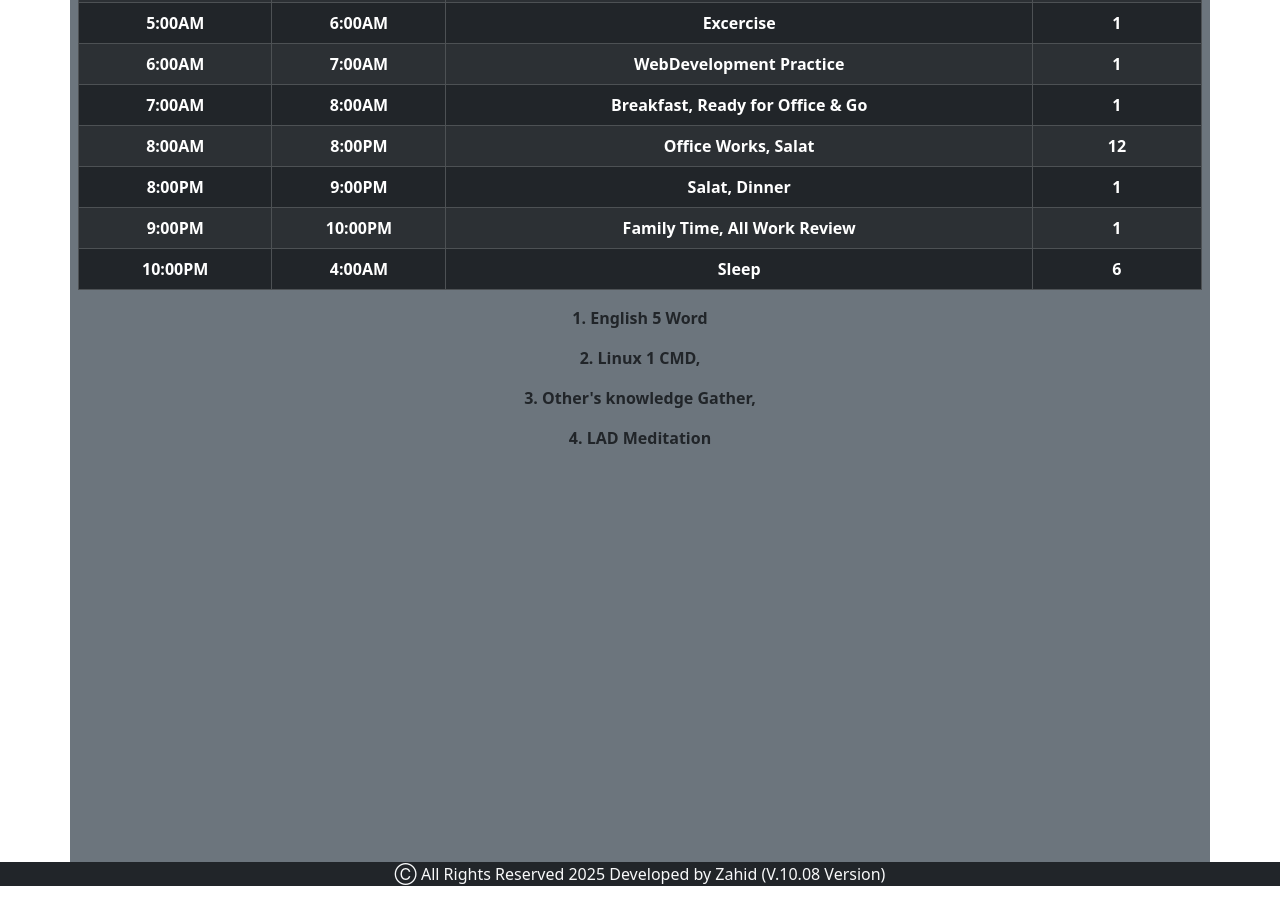
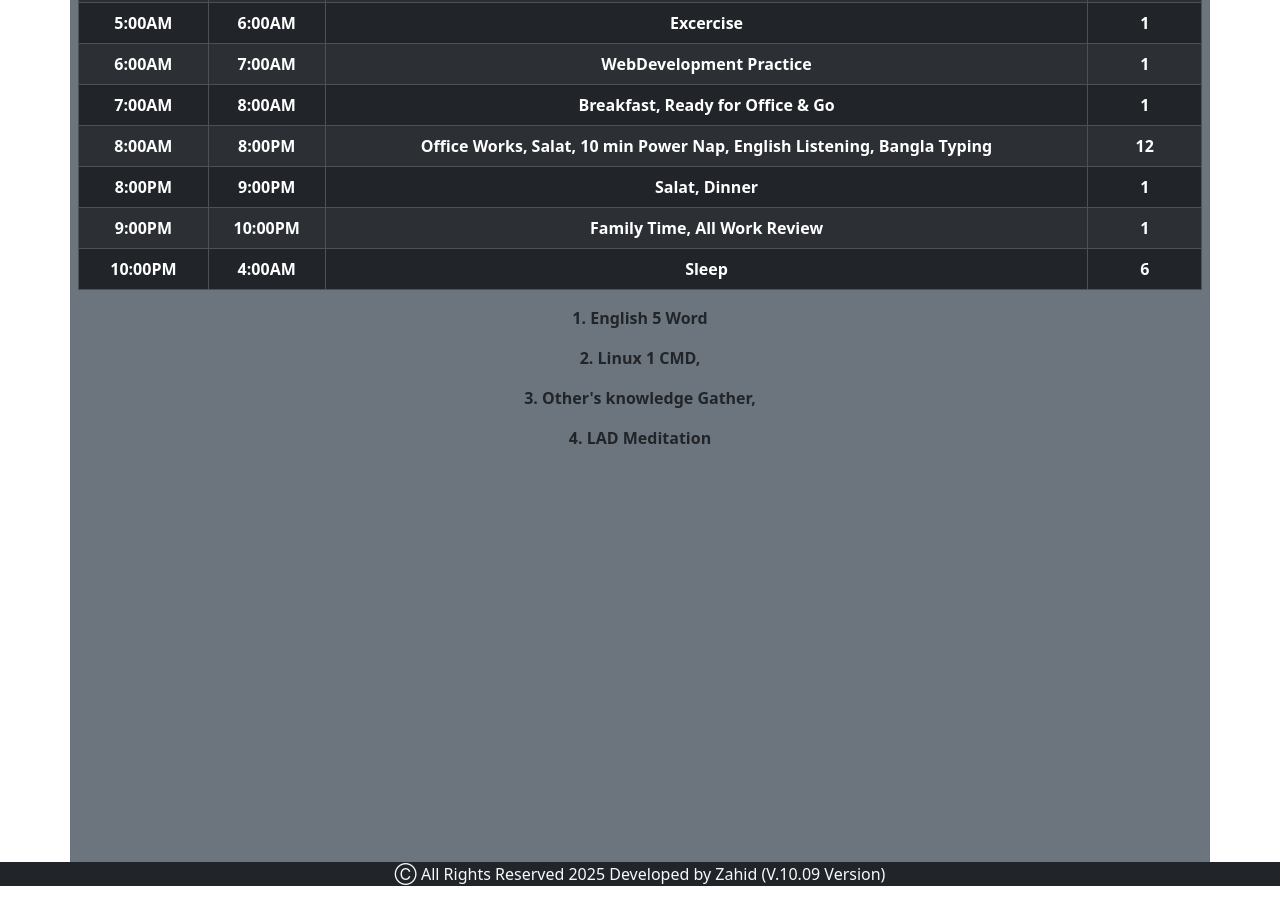
Before and after one commit to MDZAHIDHASAN2024/my-principles, a React (Vite) app: page /works in a window 1280 px wide. Shown: the part 220-1122 px from the top of the page. Built offline with nearby package versions, Linux system fonts and the light colour scheme.

Commit message:
version 10.09

```diff
--- a/src/layout/footer/index.tsx
+++ b/src/layout/footer/index.tsx
@@ -3,7 +3,7 @@ const Footer = () => {
     <div className="container-fluid bg-dark text-light text-center ">
       <p>
         {' '}
-        &#9400; All Rights Reserved 2025 Developed by Zahid (V.10.08
+        &#9400; All Rights Reserved 2025 Developed by Zahid (V.10.09
         Version){' '}
       </p>
     </div>
--- a/src/pages/generalRules/generalRules.tsx
+++ b/src/pages/generalRules/generalRules.tsx
@@ -126,6 +126,10 @@ const generalRules = [
     id: 31,
     rule: 'প্রতিমাসে ২ বার সালতাতুল চাশদ আদায় করো !',
   },
+  {
+    id: 32,
+    rule: 'প্রতিমাসে ১ বার হলেও আত্মীয় স্বজন এর খবর নেওয়া !',
+  },
 ];
 
 const GeneralRules = () => {
--- a/src/pages/home/index.tsx
+++ b/src/pages/home/index.tsx
@@ -194,10 +194,10 @@ const Home = () => {
             </button>
             {toggle && (
               <div className=" bg-dark text-light text-center  p-1">
-                <p>07/02/2026 English</p>
-                <p>24/10/1432 Bangla</p>
-                <p>18/08/1447 Arabic</p>
-                <p>Saturday</p>
+                <p>08/02/2026 English</p>
+                <p>25/10/1432 Bangla</p>
+                <p>19/08/1447 Arabic</p>
+                <p>Sanday</p>
               </div>
             )}
           </div>
--- a/src/pages/works/works.tsx
+++ b/src/pages/works/works.tsx
@@ -48,7 +48,10 @@ const Works = () => {
           <tr>
             <td>8:00AM</td>
             <td>8:00PM</td>
-            <td>Office Works, Salat</td>
+            <td>
+              Office Works, Salat, 10 min Power Nap, English Listening, Bangla
+              Typing
+            </td>
             <td>12</td>
           </tr>
           <tr>
```
